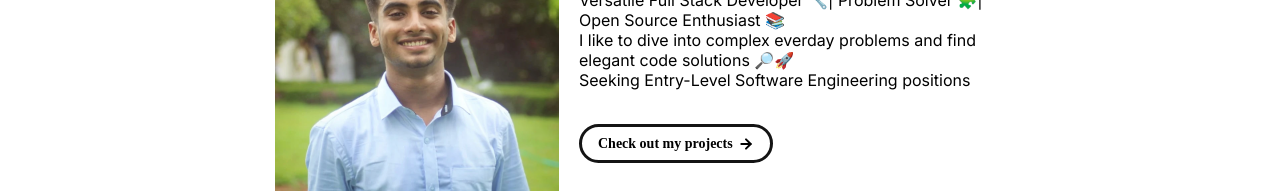
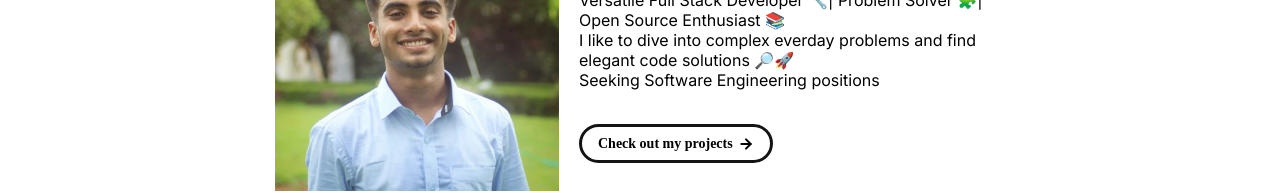
Before and after one commit to maazahmed87/maazahmed87.github.io, a plain HTML site: page index.html in a window 1280 px wide. Shown: the part 318-511 px from the top of the page. Drawn offline with Linux system fonts and the light colour scheme; a web font is replaced by a local one.

Commit message:
typo change

```diff
--- a/index.html
+++ b/index.html
@@ -42,7 +42,7 @@
               <span class="main-title">Hi, I'm Maaz</span>
               <div class="body-text">Versatile Full Stack Developer 🔧| Problem Solver 🧩| Open Source Enthusiast 📚</div>
               <div class="body-text">I like to dive into complex everday problems and find elegant code solutions 🔎🚀</div>
-              <div class="body-text">Seeking Entry-Level Software Engineering positions</div>
+              <div class="body-text">Seeking Software Engineering positions</div>
             </div>
             <a class="button" id="my-work-link">
               <span class="button-text">Check out my projects</span>
```
